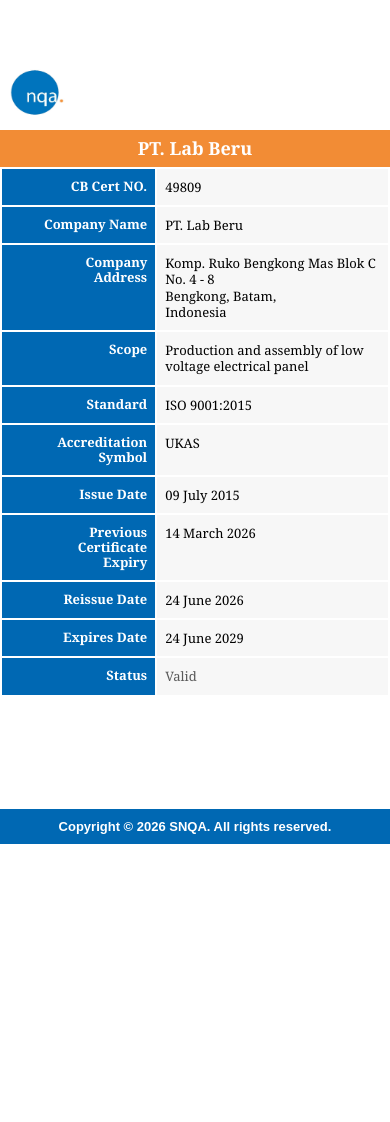
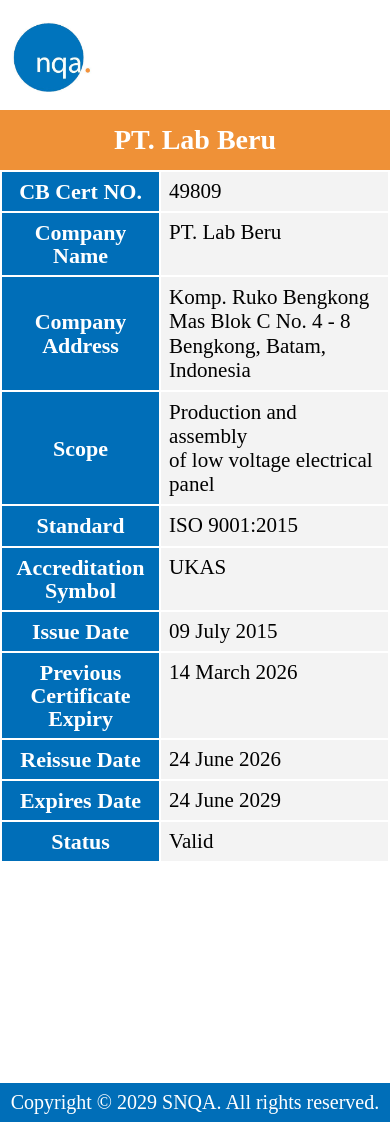
Before and after one commit to pratama-ops/sertif-iso-lab, a plain HTML site: page index.html in a window 390 px wide. Before the commit the page ends 844 px from the top, so only its background shows below. Drawn offline with Linux system fonts and the light colour scheme.

Commit message:
change the font and layout

```diff
--- a/index.html
+++ b/index.html
@@ -3,269 +3,272 @@
 <head>
 <meta charset="UTF-8">
 <meta name="viewport" content="width=device-width, initial-scale=1.0">
-<title>NQA Certificate - PT. Lab Beru</title>
+<title>PT. Lab Beru Certificate</title>
 
 <style>
-:root{
-    --blue:#0068b3;
-    --orange:#f28c35;
-    --border:#ffffff; /* Diubah ke putih sesuai foto */
-    --cell:#f7f7f7;
-}
-
 *{
     margin:0;
     padding:0;
     box-sizing:border-box;
 }
 
-body {
+body{
     background:#ffffff;
-    font-family: Cambria, "Times New Roman", serif;
-    color:#000;
-    display: flex;
-    flex-direction: column;
-    min-height: 100vh;
+    font-family:"Times New Roman", Times, serif;
 }
 
-.wrapper{
-    width:100%;
-    max-width:1000px;
+.container{
+    width:760px;
     margin:0 auto;
-    background:#fff;
-    flex: 1;
+    background:#ffffff;
 }
 
-.logo{
-    padding:14px 12px;
-    background:#fff;
+/* =========================
+   LOGO
+========================= */
+
+.logo-area{
+    padding:15px 0 10px 15px;
+    background:#ffffff;
 }
 
-.logo img{
-    width:85px;
+.logo-slot{
+    width:95px;
+    height:95px;
+}
+
+.logo-slot img{
+    width:100%;
+    height:100%;
+    object-fit:contain;
     display:block;
 }
 
-/* Menggunakan SVG sebagai fallback jika file nqa.png tidak ada */
-.logo-svg {
-    width: 65px;
-    height: 65px;
-    display: block;
+/* =========================
+   COMPANY TITLE
+========================= */
+
+.company-title{
+    background:#ef9137;
+    color:#ffffff;
+    text-align:center;
+    font-size:34px;
+    font-weight:bold;
+    padding:14px 0;
 }
 
-.company-title{
-    background:var(--orange);
-    color:#fff;
-    text-align:center;
-    font-family: Cambria, "Times New Roman", serif;
-    font-weight:700;
-    font-size:34px;
-    line-height:1.08;
-    padding:10px 14px;
-}
+/* =========================
+   TABLE
+========================= */
 
 table{
     width:100%;
     border-collapse:collapse;
+    table-layout:fixed;
+}
+
+th{
+    width:41%;
+    background:#006eb8;
+    color:#ffffff;
+    border:2px solid #ffffff;
+    text-align:center;
+    vertical-align:middle;
+    font-size:29px;
+    font-weight:bold;
+    line-height:1.05;
+    padding:8px;
 }
 
 td{
-    border:2px solid var(--border); /* Tebal border disesuaikan */
+    background:#f3f3f3;
+    color:#000000;
+    border:2px solid #ffffff;
+    font-size:28px;
+    line-height:1.1;
+    padding:8px;
+    vertical-align:top;
 }
 
-.label{
-    width:40%; /* Disesuaikan ke 40% agar teks label tidak terlalu sempit */
-    background:var(--blue);
-    color:#fff;
-    text-align:right; /* Diratakan kanan sesuai foto asli */
-    vertical-align:top;
-
-    font-family: Cambria, "Times New Roman", serif;
-    font-weight:700;
-    font-size:28px;
-    line-height:1.1;
-
-    padding:12px 14px;
+.address{
+    line-height:1.15;
 }
 
-.value{
-    width:60%;
-    background:var(--cell);
-    color:#000;
-    vertical-align:top;
-
-    font-family: Cambria, "Times New Roman", serif;
-    font-weight:400;
-    font-size:28px;
-    line-height:1.2;
-
-    padding:12px 14px;
+.scope{
+    line-height:1.15;
 }
 
-.status-expired {
-    color: #595959;
+/* =========================
+   EMPTY SPACE BEFORE FOOTER
+   SESUAI SCREENSHOT
+========================= */
+
+.footer-space{
+    height:220px;
+    background:#ffffff;
 }
 
-footer {
-    background-color: var(--blue);
-    color: #ffffff;
-    text-align: center;
-    padding: 14px 10px;
-    font-size: 16px;
-    margin-top: 25px;
-    width: 100%;
-    font-family: Arial, sans-serif;
-    font-weight: bold;
+/* =========================
+   FOOTER
+========================= */
+
+.footer{
+    width:100%;
+    background:#006eb8;
+    color:#ffffff;
+    text-align:center;
+    font-size:24px;
+    padding:8px 0;
+    font-weight:normal;
 }
 
-/* Tablet */
-@media (max-width:768px){
-    .company-title{
-        font-size:24px;
+/* =========================
+   MOBILE
+========================= */
+
+@media(max-width:768px){
+
+    .container{
+        width:100%;
     }
 
-    .label{
-        font-size:18px;
+    .logo-area{
+        padding-left:10px;
     }
 
-    .value{
-        font-size:18px;
-    }
-}
-
-/* Mobile */
-@media (max-width:480px){
-    .logo{
-        padding:10px;
-    }
-
-    .logo img, .logo-svg {
-        width:55px;
-        height:55px;
+    .logo-slot{
+        width:85px;
+        height:85px;
     }
 
     .company-title{
-        font-size:18px;
-        line-height:1.15;
-        padding:8px 10px;
+        font-size:28px;
     }
 
-    .label{
-        font-size:13px;
-        font-weight:700;
-        line-height:1.15;
-        padding:10px 8px;
+    th{
+        font-size:22px;
     }
 
-    .value{
-        font-size:13px;
-        font-weight:400;
-        line-height:1.25;
-        padding:10px 8px;
+    td{
+        font-size:21px;
     }
 
-    footer {
-        font-size: 13px;
-        padding: 10px;
-    }
-}
-
-@media (max-width:360px){
-    .company-title{
-        font-size:16px;
+    .footer{
+        font-size:20px;
     }
 
-    .label{
-        font-size:12px;
-    }
-
-    .value{
-        font-size:12px;
+    .footer-space{
+        height:220px;
     }
 }
 </style>
+
 </head>
-
 <body>
 
-<div class="wrapper">
+<div class="container">
 
-    <div class="logo">
-        <svg class="logo-svg" viewBox="0 0 100 100">
-            <img src="images.jpeg" alt="">
-        </svg>
+    <!-- LOGO NQA -->
+    <div class="logo-area">
+        <div class="logo-slot">
+            <!-- GANTI DENGAN FILE LOGO NQA -->
+            <img src="images.jpeg" alt="NQA Logo">
+        </div>
     </div>
 
+    <!-- COMPANY NAME -->
     <div class="company-title">
         PT. Lab Beru
     </div>
 
+    <!-- CERTIFICATE TABLE -->
     <table>
+
         <tr>
-            <td class="label">CB Cert NO.</td>
-            <td class="value">49809</td>
+            <th>CB Cert NO.</th>
+            <td>49809</td>
         </tr>
 
         <tr>
-            <td class="label">Company Name</td>
-            <td class="value">PT. Lab Beru</td>
+            <th>Company Name</th>
+            <td>PT. Lab Beru</td>
         </tr>
 
         <tr>
-            <td class="label">Company<br>Address</td>
-            <td class="value">
-                Komp. Ruko Bengkong Mas Blok C No. 4 - 8<br>Bengkong, Batam,<br>Indonesia
+            <th>
+                Company<br>
+                Address
+            </th>
+            <td class="address">
+                Komp. Ruko Bengkong<br>
+                Mas Blok C No. 4 - 8<br>
+                Bengkong, Batam,<br>
+                Indonesia
             </td>
         </tr>
 
         <tr>
-            <td class="label">Scope</td>
-            <td class="value">
-                Production and assembly of low voltage electrical panel
+            <th>Scope</th>
+            <td class="scope">
+                Production and assembly<br>
+                of low voltage electrical<br>
+                panel
             </td>
         </tr>
 
         <tr>
-            <td class="label">Standard</td>
-            <td class="value">ISO 9001:2015</td>
+            <th>Standard</th>
+            <td>ISO 9001:2015</td>
         </tr>
 
         <tr>
-            <td class="label">Accreditation<br>Symbol</td>
-            <td class="value">UKAS</td>
+            <th>
+                Accreditation<br>
+                Symbol
+            </th>
+            <td>UKAS</td>
         </tr>
 
         <tr>
-            <td class="label">Issue Date</td>
-            <td class="value">09 July 2015</td>
+            <th>Issue Date</th>
+            <td>09 July 2015</td>
         </tr>
 
         <tr>
-            <td class="label">Previous<br>Certificate<br>Expiry</td>
-            <td class="value">14 March 2026</td>
+            <th>
+                Previous<br>
+                Certificate<br>
+                Expiry
+            </th>
+            <td>14 March 2026</td>
         </tr>
 
         <tr>
-            <td class="label">Reissue Date</td>
-            <td class="value">24 June 2026</td>
+            <th>Reissue Date</th>
+            <td>24 June 2026</td>
         </tr>
 
         <tr>
-            <td class="label">Expires Date</td>
-            <td class="value">24 June 2029</td>
+            <th>Expires Date</th>
+            <td>24 June 2029</td>
         </tr>
 
         <tr>
-            <td class="label">Status</td>
-            <td class="value"><span class="status-expired">Valid</span></td>
+            <th>Status</th>
+            <td>Valid</td>
         </tr>
+
     </table>
+
+    <!-- SPASI PUTIH BESAR SEPERTI SCREENSHOT -->
+    <div class="footer-space"></div>
+
+    <!-- FOOTER -->
+    <div class="footer">
+        Copyright © 2029 SNQA. All rights reserved.
+    </div>
 
 </div>
 
-<footer>
-    Copyright © 2026 SNQA. All rights reserved.
-</footer>
-
 </body>
 </html>
```
